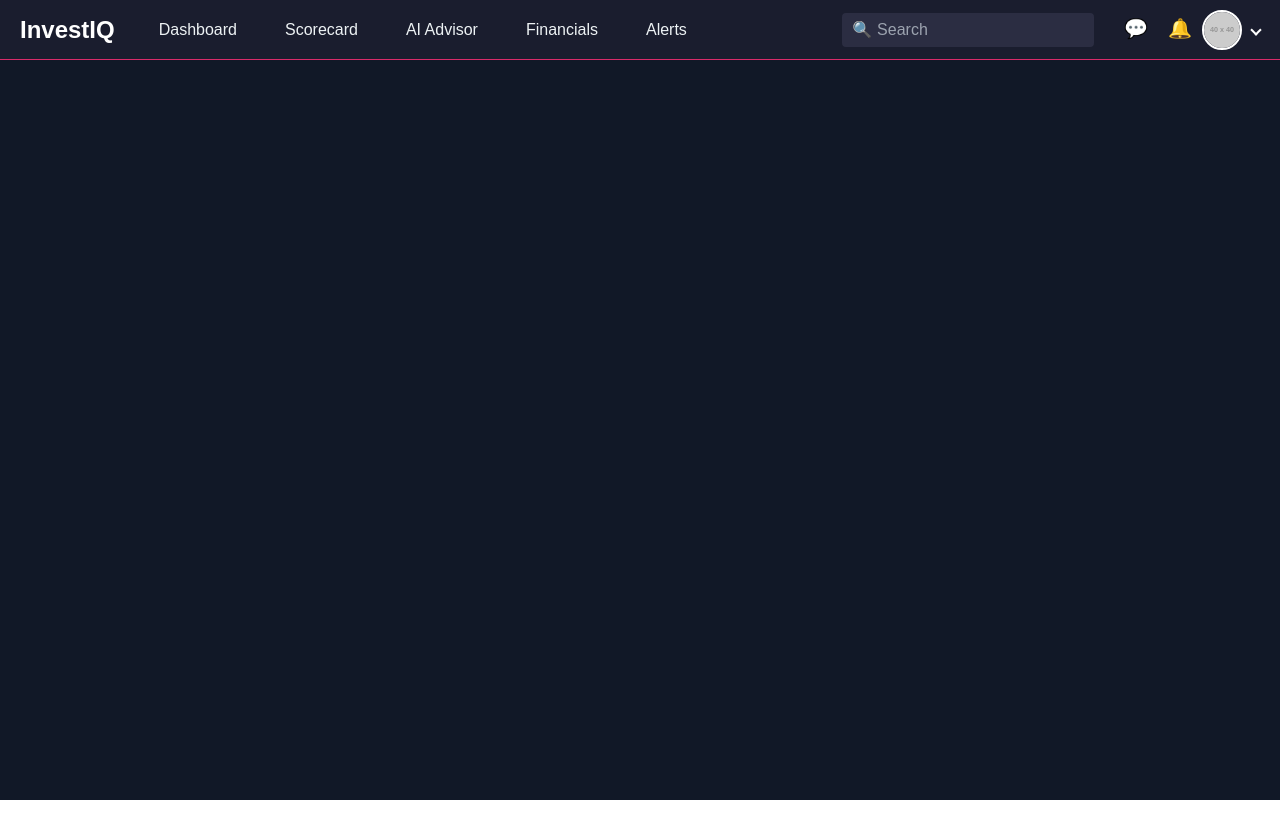
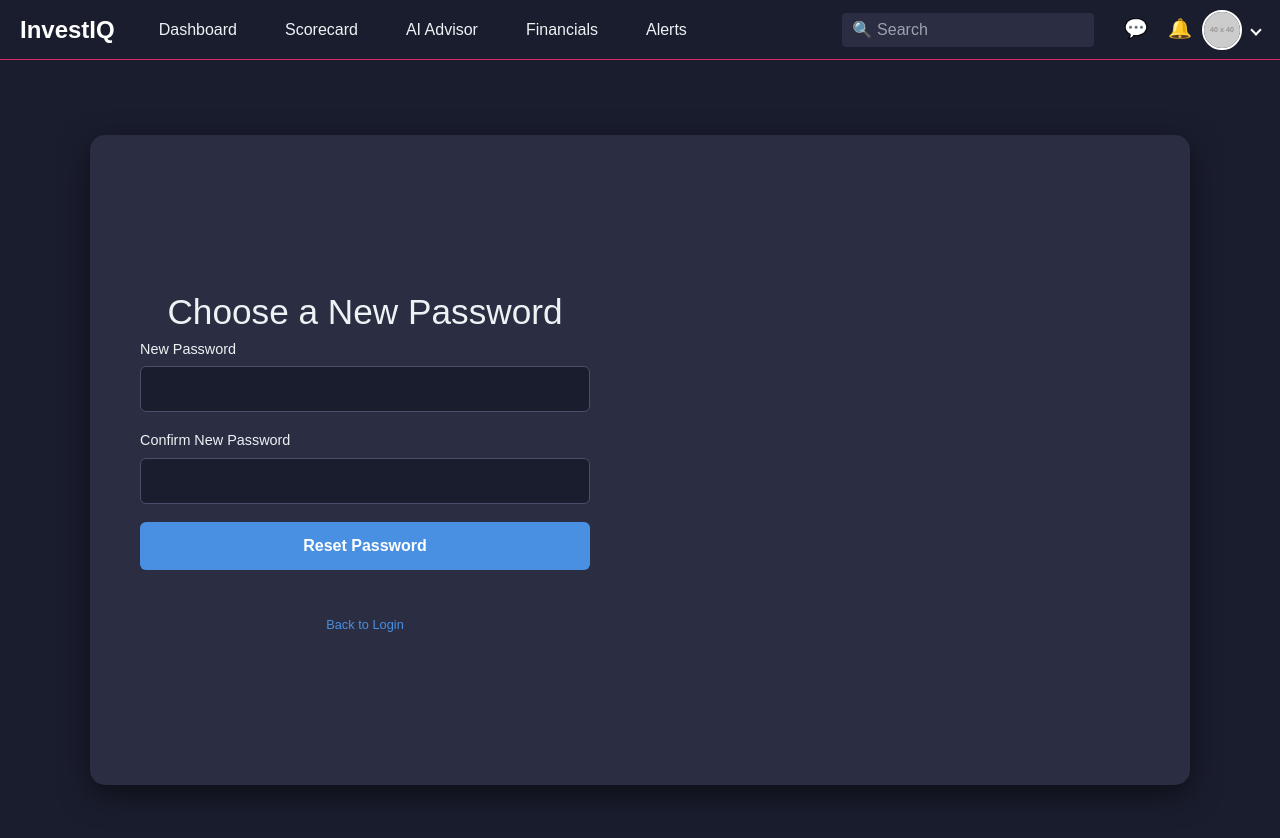
Before and after one commit to Sumukhms/InvestIQ, a React (Vite) app in the folder frontend/: page /reset-password/1 in a window 1280 px wide. Shown: the top 838 px of the page. Before the commit the page ends 800 px from the top, so only its background shows below. Built offline with nearby package versions, Linux system fonts and the light colour scheme.

Commit message:
forget password working

```diff
--- a/frontend/src/App.jsx
+++ b/frontend/src/App.jsx
@@ -4,7 +4,6 @@ import { BrowserRouter as Router, Route, Routes, useLocation } from 'react-route
 // Import Pages and Components
 import LoginPage from './components/LoginPage';
 import SignUpPage from './components/SignUpPage';
-import ForgotPasswordPage from './components/ForgotPasswordPage';
 import DashboardPage from './components/DashboardPage';
 import ScorecardInput from './components/ScorecardInput';
 import GrowthSuggestions from './components/GrowthSuggestions';
@@ -16,6 +15,9 @@ import CompetitorSetupPage from './components/CompetitorSetupPage';
 import Navbar from './components/Navbar';
 import AuthSuccessPage from './components/AuthSuccessPage';
 import VerifyEmailPage from './components/VerifyEmailPage';
+import ForgotPasswordPage from './components/ForgotPasswordPage';
+// --- IMPORT THE NEW PAGE ---
+import ResetPasswordPage from './components/ResetPasswordPage';
 
 // This is a helper component to wrap the main layout and conditionally show the Navbar
 const AppLayout = () => {
@@ -37,6 +39,7 @@ const AppLayout = () => {
                 <Route path="/forgot-password" element={<ForgotPasswordPage />} />
                 <Route path="/auth/success" element={<AuthSuccessPage />} />
                 <Route path="/verify-email" element={<VerifyEmailPage />} />
+                <Route path="/reset-password/:token" element={<ResetPasswordPage />} />
 
                 {/* Policy Routes (no Navbar) */}
                 <Route path="/privacy-policy" element={<PrivacyPolicyPage />} />
--- a/frontend/src/components/ForgotPasswordPage.jsx
+++ b/frontend/src/components/ForgotPasswordPage.jsx
@@ -1,20 +1,25 @@
 import React, { useState } from 'react';
 import axios from 'axios';
 import { Link } from 'react-router-dom';
-import './LoginPage.css';
+import './LoginPage.css'; // Reuse styles for consistency
 
 const ForgotPasswordPage = () => {
     const [email, setEmail] = useState('');
     const [message, setMessage] = useState('');
+    const [isError, setIsError] = useState(false);
 
     const handleSubmit = async (e) => {
         e.preventDefault();
         setMessage('');
+        setIsError(false);
         try {
+            // This calls the /forgot-password route on your backend
             const res = await axios.post('/api/auth/forgot-password', { email });
+            setIsError(false);
             setMessage(res.data.message);
         } catch (err) {
-            setMessage(err.response?.data?.message || 'An error occurred.');
+            setIsError(true);
+            setMessage(err.response?.data?.message || 'An error occurred. Please try again.');
         }
     };
 
@@ -23,13 +28,19 @@ const ForgotPasswordPage = () => {
             <div className="login-container">
                 <div className="left-panel">
                     <div className="header">
-                        <h1>Reset Password</h1>
-                        <p>Enter your email address to receive a password reset link.</p>
+                        <h1>Reset Your Password</h1>
+                        <p>Enter your email address, and we'll send you a link to get back into your account.</p>
                     </div>
-                    {message && <p className="message">{message}</p>}
+
+                    {message && (
+                        <div className={isError ? 'error-message' : 'success-message'}>
+                            {message}
+                        </div>
+                    )}
+
                     <form onSubmit={handleSubmit}>
                         <div className="form-group">
-                            <label>Email</label>
+                            <label>Email Address</label>
                             <input type="email" value={email} onChange={(e) => setEmail(e.target.value)} required />
                         </div>
                         <button type="submit" className="btn btn-primary">Send Reset Link</button>
--- a/frontend/src/components/ResetPasswordPage.jsx
+++ b/frontend/src/components/ResetPasswordPage.jsx
@@ -1,26 +1,32 @@
 import React, { useState } from 'react';
 import axios from 'axios';
 import { useParams, useNavigate, Link } from 'react-router-dom';
-import './LoginPage.css';
+import './LoginPage.css'; // Reuse styles
 
 const ResetPasswordPage = () => {
     const [password, setPassword] = useState('');
     const [password2, setPassword2] = useState('');
     const [message, setMessage] = useState('');
-    const { token } = useParams(); // Get token from URL
+    const [isError, setIsError] = useState(false);
+    const { token } = useParams(); // Gets the reset token from the URL
     const navigate = useNavigate();
 
     const handleSubmit = async (e) => {
         e.preventDefault();
+        setMessage('');
+        setIsError(false);
         if (password !== password2) {
+            setIsError(true);
             return setMessage('Passwords do not match.');
         }
-        setMessage('');
         try {
             const res = await axios.post(`/api/auth/reset-password/${token}`, { password });
+            setIsError(false);
             setMessage(res.data.message);
+            // Redirect to login after a delay
             setTimeout(() => navigate('/'), 3000);
         } catch (err) {
+            setIsError(true);
             setMessage(err.response?.data?.message || 'An error occurred.');
         }
     };
@@ -32,19 +38,23 @@ const ResetPasswordPage = () => {
                     <div className="header">
                         <h1>Choose a New Password</h1>
                     </div>
-                    {message && <p className="message">{message}</p>}
+                    {message && (
+                        <div className={isError ? 'error-message' : 'success-message'}>
+                            {message}
+                        </div>
+                    )}
                     <form onSubmit={handleSubmit}>
                         <div className="form-group">
                             <label>New Password</label>
-                            <input type="password" value={password} onChange={(e) => setPassword(e.target.value)} required />
+                            <input type="password" value={password} onChange={(e) => setPassword(e.target.value)} minLength="6" required />
                         </div>
                         <div className="form-group">
                             <label>Confirm New Password</label>
-                            <input type="password" value={password2} onChange={(e) => setPassword2(e.target.value)} required />
+                            <input type="password" value={password2} onChange={(e) => setPassword2(e.target.value)} minLength="6" required />
                         </div>
                         <button type="submit" className="btn btn-primary">Reset Password</button>
                     </form>
-                     <div className="footer-links">
+                    <div className="footer-links">
                         <Link to="/">Back to Login</Link>
                     </div>
                 </div>
```
